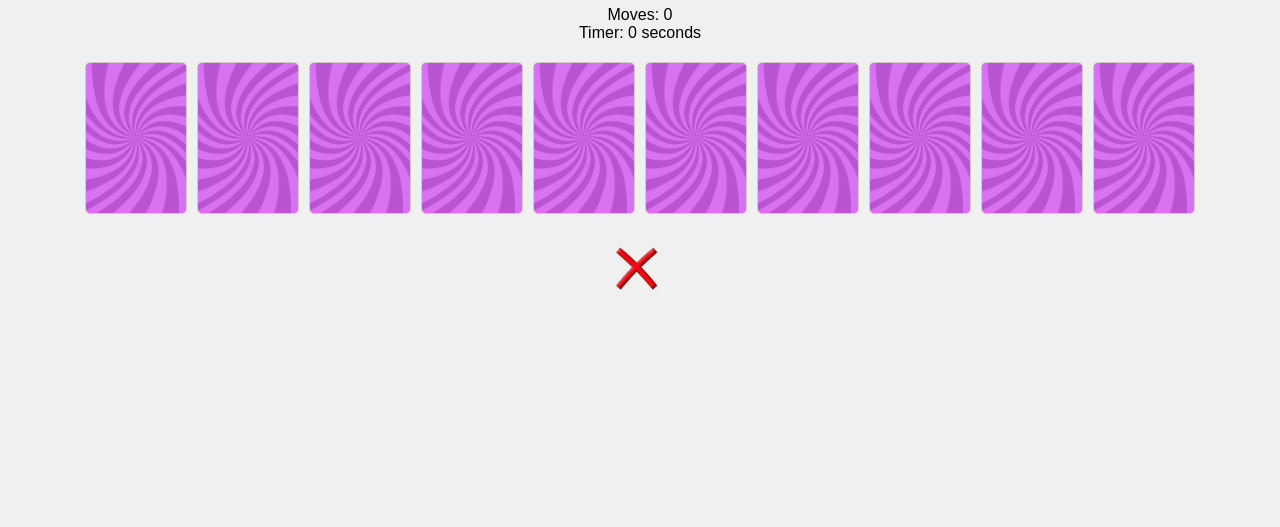
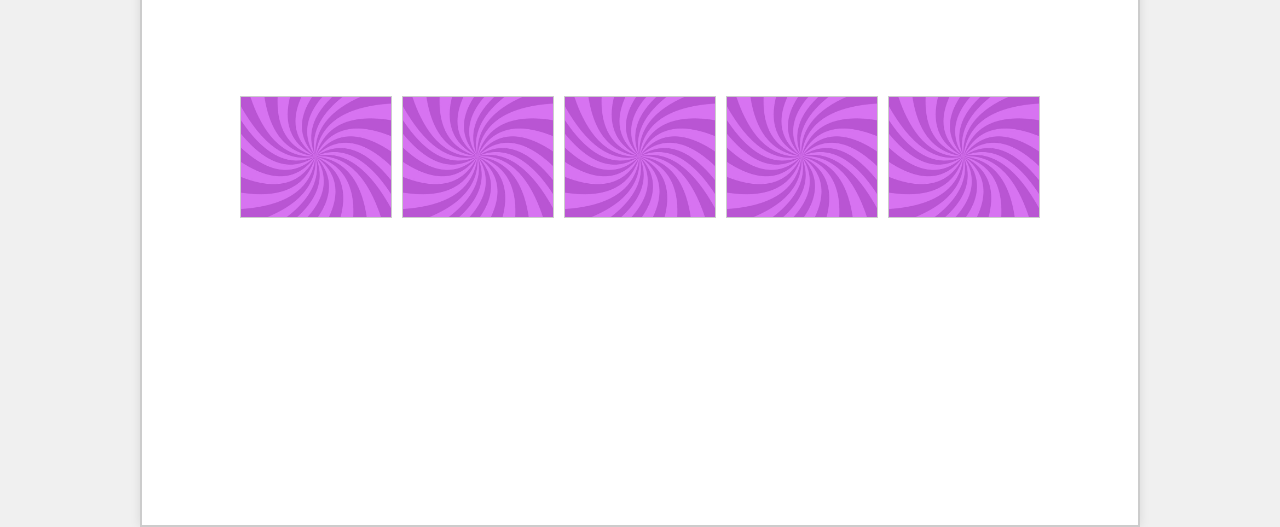
Before and after one commit to Mika20244/card-matching-game, a plain HTML site: page index.html in a window 1280 px wide. Shown: the part 273-800 px from the top of the page. Drawn offline with Linux system fonts and the light colour scheme.

Commit message:
Update styles.css

```diff
--- a/styles.css
+++ b/styles.css
@@ -1,15 +1,41 @@
 body {
-    font-family: Arial, sans-serif;
-    background-color: #f0f0f0;
+    margin: 0;
+    padding: 0;
     display: flex;
     justify-content: center;
     align-items: center;
     height: 100vh;
-    margin: 0;
+    background-color: #f0f0f0; /* Background color for the body */
+    font-family: Arial, sans-serif; /* Use a common font for readability */
 }
 
 .game-container {
-    text-align: center;
+    width: 100%;
+    max-width: 1000px; /* Limit maximum width */
+    height: 100%;
+    background-color: white; /* Background color for the game container */
+    border: 2px solid #ccc; /* Border for the game container */
+    box-shadow: 0 0 10px rgba(0, 0, 0, 0.1); /* Shadow effect for the game container */
+    display: flex;
+    flex-direction: column;
+    align-items: center;
+    padding: 20px;
+    box-sizing: border-box; /* Include padding in the total width/height */
+}
+
+.game-title {
+    font-size: 24px;
+    margin-bottom: 20px;
+    text-align: center; /* Center-align the game title */
+}
+
+.scoreboard {
+    display: flex;
+    justify-content: space-between;
+    width: 100%;
+    max-width: 800px; /* Adjust scoreboard width for smaller screens */
+    margin-bottom: 20px;
+    font-size: 16px; /* Adjust font size for readability */
 }
 
 .cards-container {
@@ -17,46 +43,29 @@ body {
     flex-wrap: wrap;
     justify-content: center;
     gap: 10px;
-    margin-top: 20px;
+    width: 100%;
+    max-width: 800px; /* Limit card container width */
+    height: 60vh; /* Adjust height as needed */
+    overflow: auto; /* Enable scrolling if cards exceed container height */
 }
 
 .card {
-    width: 100px;
-    height: 150px;
-    background-image: url('back.png'); /* Default back image */
+    width: calc(20% - 10px); /* Adjust card width based on container width */
+    max-width: 150px; /* Limit maximum card width */
+    height: 120px; /* Adjust card height for mobile */
     background-size: cover;
     background-position: center;
-    border: 1px solid #ccc;
-    border-radius: 5px;
+    background-repeat: no-repeat;
     cursor: pointer;
+    border: 1px solid #ccc; /* Border for each card */
 }
 
-.card.flipped {
-    background-image: none; /* Show card image when flipped */
+#red-cross {
+    display: none;
+    margin-top: 10px;
+    width: 50px; /* Adjust the size as needed */
 }
 
-.card.matched {
-    visibility: hidden;
-    pointer-events: none;
-}
-
-.card.wrong-match {
-    filter: brightness(70%);
-    transition: filter 0.5s;
-}
-
-@media (max-width: 600px) {
-    .cards-container {
-        flex-direction: column;
-        align-items: center;
-    }
-}
 .hidden {
     display: none;
 }
-
-#red-cross {
-    display: block;
-    margin: 0 auto 10px;
-    width: 50px; /* Adjust the size as needed */
-}
```
